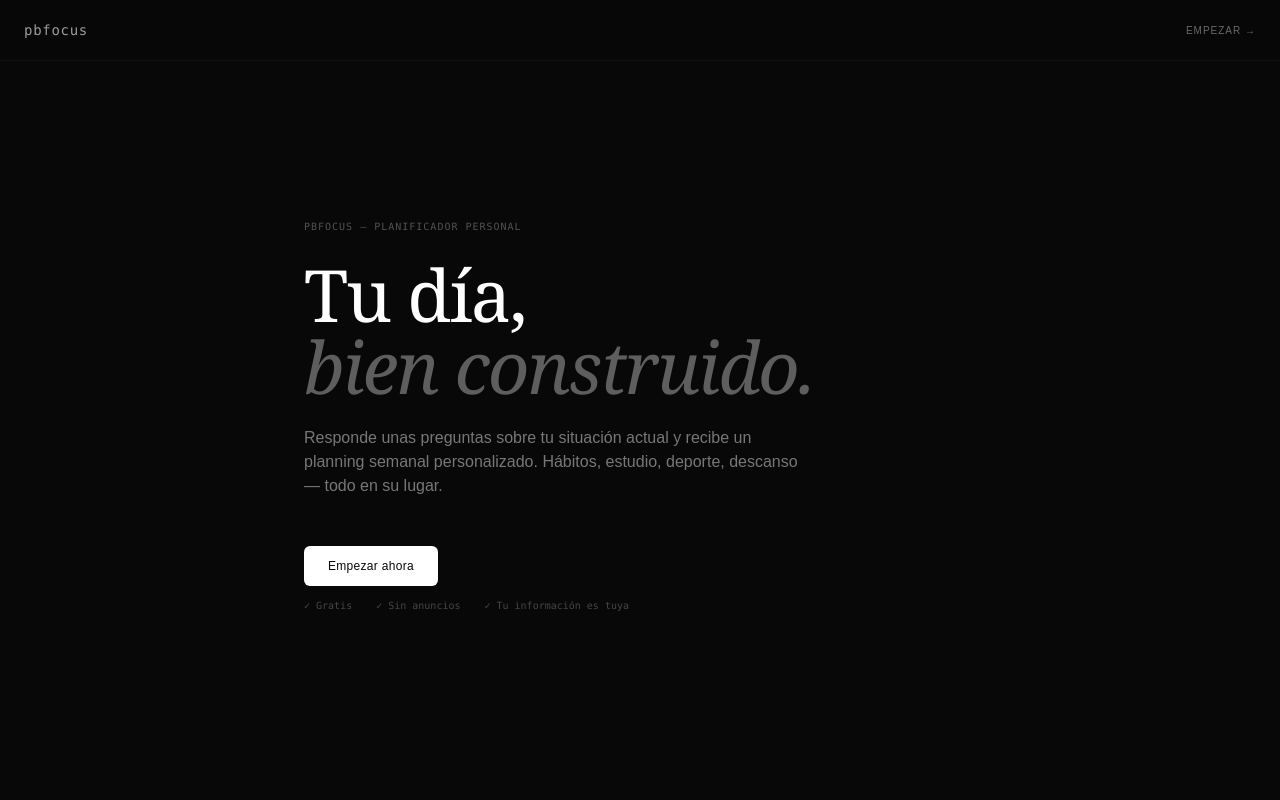
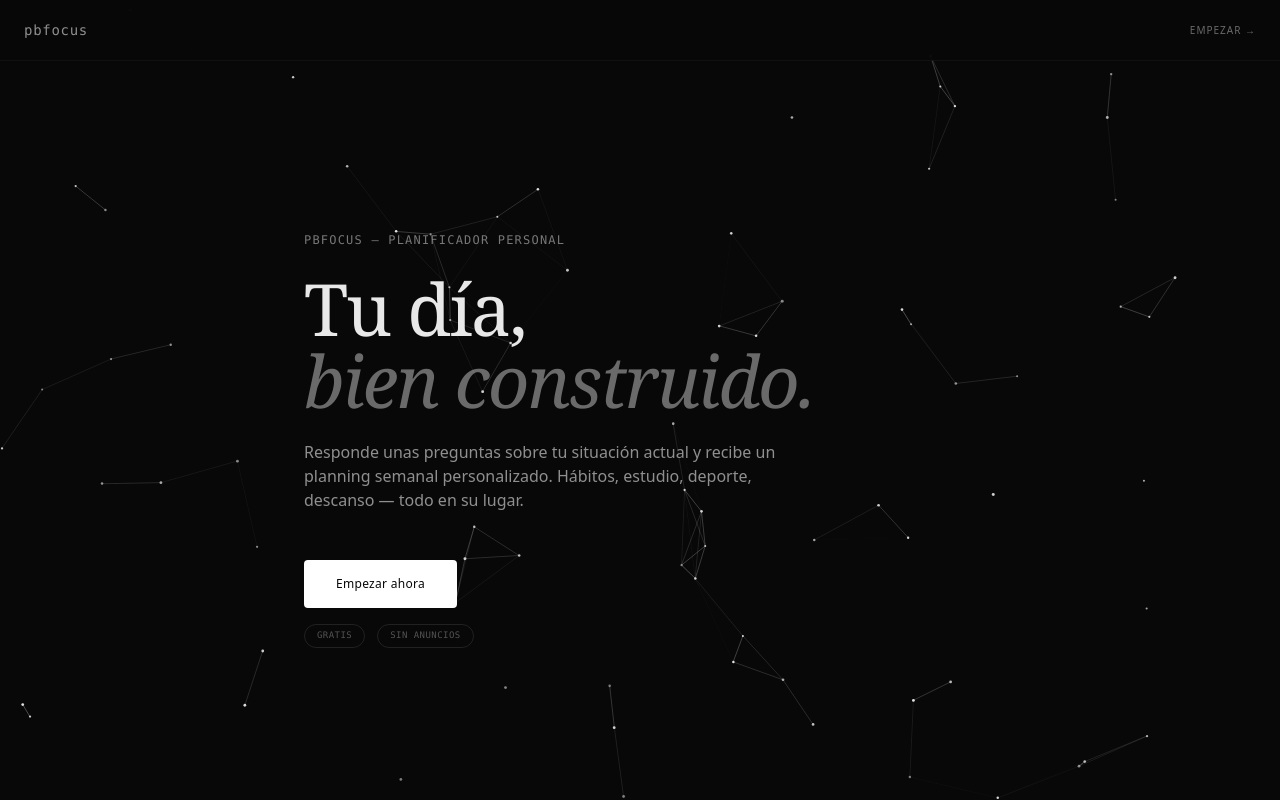
Before and after one commit to pbarreiroh/pbfocus, a Next.js app: page / in a window 1280 px wide. Built offline with nearby package versions, Linux system fonts and the light colour scheme; no server answers.

Commit message:
feat: frontend diseño

```diff
--- a/app/globals.css
+++ b/app/globals.css
@@ -4,4 +4,27 @@
 
 * { box-sizing: border-box; margin: 0; padding: 0; }
 html { background: #080808; }
-body { background: #080808; color: #e8e8e8; font-family: sans-serif; }
+body {
+  background: #080808;
+  color: #e8e8e8;
+  font-family: sans-serif;
+  cursor: none;
+}
+
+::-webkit-scrollbar {
+  width: 10px;
+  height: 10px;
+}
+
+::-webkit-scrollbar-track {
+  background: #080808;
+}
+
+::-webkit-scrollbar-thumb {
+  background: rgba(255, 255, 255, 0.1);
+  border-radius: 4px;
+}
+
+::-webkit-scrollbar-thumb:hover {
+  background: rgba(255, 255, 255, 0.2);
+}
--- a/app/page.tsx
+++ b/app/page.tsx
@@ -1,7 +1,146 @@
 'use client'
 
-import { useState } from 'react'
+import { useState, useEffect, useRef } from 'react'
 import { supabase } from '@/lib/supabase'
+
+function ParticleCanvas() {
+  const canvasRef = useRef<HTMLCanvasElement>(null)
+
+  useEffect(() => {
+    const canvas = canvasRef.current
+    if (!canvas) return
+    const ctx = canvas.getContext('2d')
+    if (!ctx) return
+
+    let animationFrameId: number
+    let mouseX = -1000
+    let mouseY = -1000
+
+    const handleMouseMove = (e: MouseEvent) => {
+      mouseX = e.clientX
+      mouseY = e.clientY
+    }
+    const handleMouseLeave = () => {
+      mouseX = -1000
+      mouseY = -1000
+    }
+
+    class Particle {
+      x: number
+      y: number
+      baseVx: number
+      baseVy: number
+      vx: number
+      vy: number
+      radius: number
+
+      constructor(w: number, h: number) {
+        this.x = Math.random() * w
+        this.y = Math.random() * h
+        this.baseVx = (Math.random() - 0.5) * 0.4
+        this.baseVy = (Math.random() - 0.5) * 0.4
+        this.vx = this.baseVx
+        this.vy = this.baseVy
+        this.radius = Math.random() * 0.5 + 1
+      }
+
+      update(w: number, h: number) {
+        const dx = this.x - mouseX
+        const dy = this.y - mouseY
+        const dist = Math.sqrt(dx * dx + dy * dy)
+
+        if (dist < 120) {
+          const force = 0.8
+          const ease = (120 - dist) / 120
+          const angle = Math.atan2(dy, dx)
+          this.vx += Math.cos(angle) * force * ease * 0.1
+          this.vy += Math.sin(angle) * force * ease * 0.1
+        }
+
+        this.vx += (this.baseVx - this.vx) * 0.05
+        this.vy += (this.baseVy - this.vy) * 0.05
+
+        this.x += this.vx
+        this.y += this.vy
+
+        // Wrap
+        if (this.x < 0) this.x = w
+        if (this.x > w) this.x = 0
+        if (this.y < 0) this.y = h
+        if (this.y > h) this.y = 0
+      }
+
+      draw(ctx: CanvasRenderingContext2D) {
+        ctx.beginPath()
+        ctx.arc(this.x, this.y, this.radius, 0, Math.PI * 2)
+        ctx.fillStyle = `rgba(255, 255, 255, ${Math.random() * 0.5 + 0.5})`
+        ctx.fill()
+      }
+    }
+
+    let particles: Particle[] = []
+
+    const initParticles = () => {
+      const area = window.innerWidth * window.innerHeight
+      const numParticles = Math.max(40, Math.min(80, Math.floor(area / 12000)))
+      particles = Array.from({ length: numParticles }, () => new Particle(canvas.width, canvas.height))
+    }
+
+    const resize = () => {
+      canvas.width = window.innerWidth
+      canvas.height = window.innerHeight
+      initParticles()
+    }
+
+    window.addEventListener('resize', resize)
+    window.addEventListener('mousemove', handleMouseMove)
+    window.addEventListener('mouseleave', handleMouseLeave)
+
+    resize()
+
+    const animate = () => {
+      ctx.clearRect(0, 0, canvas.width, canvas.height)
+
+      for (let i = 0; i < particles.length; i++) {
+        particles[i].update(canvas.width, canvas.height)
+        particles[i].draw(ctx)
+
+        for (let j = i + 1; j < particles.length; j++) {
+          const dx = particles[i].x - particles[j].x
+          const dy = particles[i].y - particles[j].y
+          const dist = Math.sqrt(dx * dx + dy * dy)
+
+          if (dist < 100) {
+            ctx.beginPath()
+            ctx.strokeStyle = `rgba(255, 255, 255, ${(1 - dist / 100) * 0.35})`
+            ctx.lineWidth = 1
+            ctx.moveTo(particles[i].x, particles[i].y)
+            ctx.lineTo(particles[j].x, particles[j].y)
+            ctx.stroke()
+          }
+        }
+      }
+
+      animationFrameId = requestAnimationFrame(animate)
+    }
+
+    animate()
+
+    return () => {
+      window.removeEventListener('resize', resize)
+      window.removeEventListener('mousemove', handleMouseMove)
+      window.removeEventListener('mouseleave', handleMouseLeave)
+      cancelAnimationFrame(animationFrameId)
+    }
+  }, [])
+
+  return (
+    <canvas
+      ref={canvasRef}
+      className="fixed top-0 left-0 w-full h-full pointer-events-none opacity-90"
+    />
+  )
+}
 
 type Step = 'landing' | 'register' | 'onboarding' | 'app'
 
@@ -68,11 +207,14 @@ export default function Home() {
   const progress = ((currentQ + 1) / QUESTIONS.length) * 100
 
   return (
-    <div className="min-h-screen bg-[#080808] text-[#e8e8e8] flex flex-col">
+    <div className="min-h-screen bg-[#080808] text-[#e8e8e8] flex flex-col font-sans relative">
+      <div className="fixed inset-0 z-0 pointer-events-none">
+        <ParticleCanvas />
+      </div>
 
       {/* Nav */}
-      <nav className="fixed top-0 left-0 right-0 z-50 px-6 py-5 bg-[rgba(8,8,8,0.85)] backdrop-blur border-b border-white/[0.04] flex items-center justify-between">
-        <span className="font-mono text-white/60 text-sm tracking-wider">pbfocus</span>
+      <nav className="bg-[rgba(8,8,8,0.85)] backdrop-blur border-b border-white/[0.04] fixed top-0 w-full z-50 px-6 py-5 flex items-center justify-between">
+        <span className="font-mono text-white/55 text-sm tracking-wider">pbfocus</span>
         {step === 'landing' && (
           <button
             onClick={() => setStep('register')}
@@ -83,34 +225,33 @@ export default function Home() {
         )}
       </nav>
 
-      <main className="flex-1 flex items-center justify-center px-6 pt-20 pb-12">
+      <main className="flex-1 flex items-center justify-center px-6 pt-32 pb-12 z-10">
 
         {/* LANDING */}
         {step === 'landing' && (
           <div className="max-w-2xl w-full space-y-12">
             <div className="space-y-6">
-              <div className="font-mono text-[10px] uppercase tracking-widest text-white/30">
+              <div className="font-mono uppercase text-xs tracking-widest text-white/45">
                 pbfocus — planificador personal
               </div>
-              <h1 className="font-serif text-5xl md:text-7xl tracking-tight text-white leading-none">
+              <h1 className="font-serif text-5xl md:text-7xl tracking-tight text-[#e8e8e8] leading-none">
                 Tu día,<br />
-                <span className="text-white/35 italic">bien construido.</span>
+                <span className="text-white/40 italic">bien construido.</span>
               </h1>
-              <p className="text-white/45 text-sm md:text-base leading-relaxed max-w-lg">
+              <p className="text-white/55 text-sm md:text-base leading-relaxed max-w-lg">
                 Responde unas preguntas sobre tu situación actual y recibe un planning semanal personalizado. Hábitos, estudio, deporte, descanso — todo en su lugar.
               </p>
             </div>
-            <div className="space-y-3">
+            <div className="space-y-4">
               <button
                 onClick={() => setStep('register')}
-                className="bg-white text-[#080808] font-medium px-6 py-3 text-xs tracking-wide rounded-md hover:bg-white/90 transition-colors"
+                className="bg-white text-[#080808] font-medium px-8 py-4 text-xs tracking-wide rounded hover:bg-white/90 transition-colors"
               >
                 Empezar ahora
               </button>
-              <div className="flex gap-6 text-[10px] text-white/25 font-mono">
-                <span>✓ Gratis</span>
-                <span>✓ Sin anuncios</span>
-                <span>✓ Tu información es tuya</span>
+              <div className="flex gap-3">
+                <span className="border border-white/10 text-white/30 text-[9px] font-mono rounded-full uppercase tracking-wider px-3 py-1">Gratis</span>
+                <span className="border border-white/10 text-white/30 text-[9px] font-mono rounded-full uppercase tracking-wider px-3 py-1">Sin anuncios</span>
               </div>
             </div>
           </div>
@@ -118,40 +259,40 @@ export default function Home() {
 
         {/* REGISTER */}
         {step === 'register' && (
-          <div className="max-w-md w-full space-y-8">
+          <div className="max-w-md w-full space-y-8 bg-[#0d0d0d] p-8 border border-white/[0.07] rounded-xl relative">
             <div className="space-y-2">
-              <div className="font-mono text-[10px] uppercase tracking-widest text-white/30">Paso 1 de 3</div>
-              <h2 className="text-2xl font-serif text-white">¿Cómo te llamas?</h2>
+              <div className="font-mono uppercase text-xs tracking-widest text-white/45">Paso 1 de 3</div>
+              <h2 className="text-2xl font-serif text-[#e8e8e8]">¿Cómo te llamas?</h2>
               <p className="text-white/40 text-sm">Solo necesitamos tu nombre y email para guardar tu planning.</p>
             </div>
             <form onSubmit={handleRegister} className="space-y-4">
               <div className="space-y-2">
-                <label className="text-xs text-white/40 uppercase tracking-wider">Nombre</label>
+                <label className="font-mono uppercase text-xs tracking-widest text-white/45">Nombre</label>
                 <input
                   type="text"
                   value={nombre}
                   onChange={e => setNombre(e.target.value)}
                   required
                   placeholder="Tu nombre"
-                  className="w-full px-4 py-3 bg-white/[0.04] border border-white/[0.08] rounded-xl text-white placeholder-white/20 focus:outline-none focus:border-white/20 transition-colors text-sm"
+                  className="w-full px-4 py-3 bg-white/[0.02] border border-white/[0.07] rounded text-[#e8e8e8] placeholder-white/20 focus:outline-none focus:border-white/20 transition-colors text-sm"
                 />
               </div>
               <div className="space-y-2">
-                <label className="text-xs text-white/40 uppercase tracking-wider">Email</label>
+                <label className="font-mono uppercase text-xs tracking-widest text-white/45">Email</label>
                 <input
                   type="email"
                   value={email}
                   onChange={e => setEmail(e.target.value)}
                   required
                   placeholder="tu@email.com"
-                  className="w-full px-4 py-3 bg-white/[0.04] border border-white/[0.08] rounded-xl text-white placeholder-white/20 focus:outline-none focus:border-white/20 transition-colors text-sm"
+                  className="w-full px-4 py-3 bg-white/[0.02] border border-white/[0.07] rounded text-[#e8e8e8] placeholder-white/20 focus:outline-none focus:border-white/20 transition-colors text-sm"
                 />
               </div>
-              {error && <p className="text-red-400 text-xs">{error}</p>}
+              {error && <p className="text-red-400 text-sm">{error}</p>}
               <button
                 type="submit"
                 disabled={loading}
-                className="w-full bg-white text-[#080808] font-medium py-3 text-xs tracking-wide rounded-xl hover:bg-white/90 transition-colors disabled:opacity-40"
+                className="w-full bg-white text-[#080808] font-medium py-4 text-xs tracking-wide rounded hover:bg-white/90 transition-colors disabled:opacity-40"
               >
                 {loading ? 'Guardando...' : 'Continuar →'}
               </button>
@@ -161,23 +302,23 @@ export default function Home() {
 
         {/* ONBOARDING */}
         {step === 'onboarding' && (
-          <div className="max-w-md w-full space-y-8">
+          <div className="max-w-md w-full space-y-8 bg-[#0d0d0d] p-8 border border-white/[0.07] rounded-xl relative">
             <div className="space-y-4">
               <div className="flex items-center justify-between">
-                <div className="font-mono text-[10px] uppercase tracking-widest text-white/30">
+                <div className="font-mono uppercase text-xs tracking-widest text-white/45">
                   Pregunta {currentQ + 1} de {QUESTIONS.length}
                 </div>
-                <div className="font-mono text-[10px] text-white/20">
+                <div className="border border-white/10 text-white/30 text-[9px] font-mono rounded-full uppercase tracking-wider px-2 py-0.5">
                   {Math.round(progress)}%
                 </div>
               </div>
-              <div className="w-full bg-white/[0.06] rounded-full h-px">
+              <div className="w-full bg-white/[0.06] h-px">
                 <div
-                  className="bg-white/40 h-px rounded-full transition-all duration-500"
+                  className="bg-white/40 h-px transition-all duration-500"
                   style={{ width: `${progress}%` }}
                 />
               </div>
-              <h2 className="text-xl font-serif text-white pt-2">
+              <h2 className="text-xl font-serif text-[#e8e8e8] pt-2">
                 {QUESTIONS[currentQ].label}
               </h2>
             </div>
@@ -187,19 +328,19 @@ export default function Home() {
                 onChange={e => handleAnswer(e.target.value)}
                 placeholder="Escribe tu respuesta..."
                 rows={4}
-                className="w-full px-4 py-3 bg-white/[0.04] border border-white/[0.08] rounded-xl text-white placeholder-white/20 focus:outline-none focus:border-white/20 transition-colors text-sm resize-none"
+                className="w-full px-4 py-3 bg-white/[0.02] border border-white/[0.07] rounded text-[#e8e8e8] placeholder-white/20 focus:outline-none focus:border-white/20 transition-colors text-sm resize-none"
               />
               <button
                 onClick={handleNext}
                 disabled={!answers[QUESTIONS[currentQ].id] || loading}
-                className="w-full bg-white text-[#080808] font-medium py-3 text-xs tracking-wide rounded-xl hover:bg-white/90 transition-colors disabled:opacity-40"
+                className="w-full bg-white text-[#080808] font-medium py-4 text-xs tracking-wide rounded hover:bg-white/90 transition-colors disabled:opacity-40"
               >
                 {loading ? 'Guardando...' : currentQ < QUESTIONS.length - 1 ? 'Siguiente →' : 'Ver mi planning →'}
               </button>
               {currentQ > 0 && (
                 <button
                   onClick={() => setCurrentQ(prev => prev - 1)}
-                  className="w-full text-white/30 text-xs hover:text-white/60 transition-colors py-1"
+                  className="w-full text-white/40 text-xs hover:text-white transition-colors py-2"
                 >
                   ← Anterior
                 </button>
@@ -208,21 +349,21 @@ export default function Home() {
           </div>
         )}
 
-        {/* APP — placeholder Fase 2 */}
+        {/* APP */}
         {step === 'app' && (
-          <div className="max-w-2xl w-full space-y-8 text-center">
+          <div className="max-w-2xl w-full space-y-8 text-center relative">
             <div className="space-y-4">
-              <div className="w-12 h-12 rounded-full bg-white/[0.06] border border-white/[0.08] flex items-center justify-center mx-auto">
+              <div className="w-12 h-12 rounded-full border border-white/[0.07] bg-white/[0.02] flex items-center justify-center mx-auto">
                 <span className="text-white/60 text-lg">✓</span>
               </div>
-              <h2 className="text-2xl font-serif text-white">Todo listo, {nombre}.</h2>
-              <p className="text-white/40 text-sm max-w-sm mx-auto leading-relaxed">
+              <h2 className="text-2xl font-serif text-[#e8e8e8]">Todo listo, {nombre}.</h2>
+              <p className="text-white/45 text-sm max-w-sm mx-auto leading-relaxed">
                 Tus respuestas han sido guardadas. En la próxima fase la IA generará tu planning personalizado aquí.
               </p>
             </div>
-            <div className="p-6 border border-white/[0.06] rounded-2xl bg-white/[0.02] text-left space-y-3">
-              <div className="font-mono text-[10px] uppercase tracking-widest text-white/30">Próximamente</div>
-              <p className="text-white/50 text-sm">Planning semanal · Chatbot · Calendario</p>
+            <div className="p-6 border border-white/[0.07] rounded-xl bg-[#0d0d0d] text-left space-y-3">
+              <div className="font-mono uppercase text-xs tracking-widest text-white/45">Próximamente</div>
+              <p className="text-white/55 text-sm">Planning semanal · Chatbot · Calendario</p>
             </div>
           </div>
         )}
```
